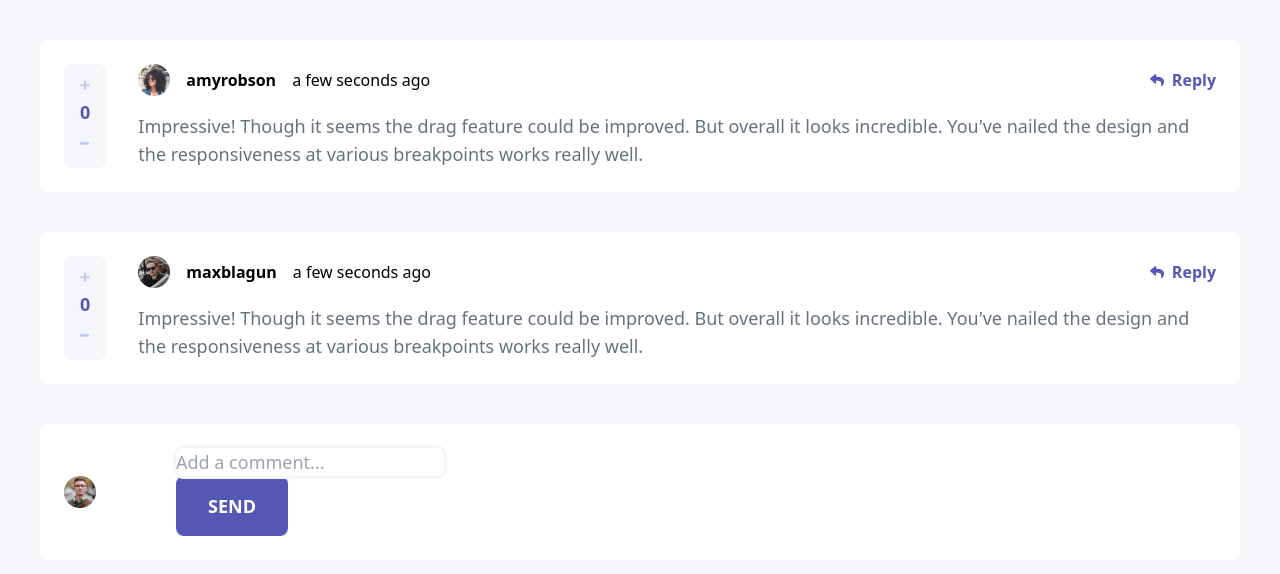
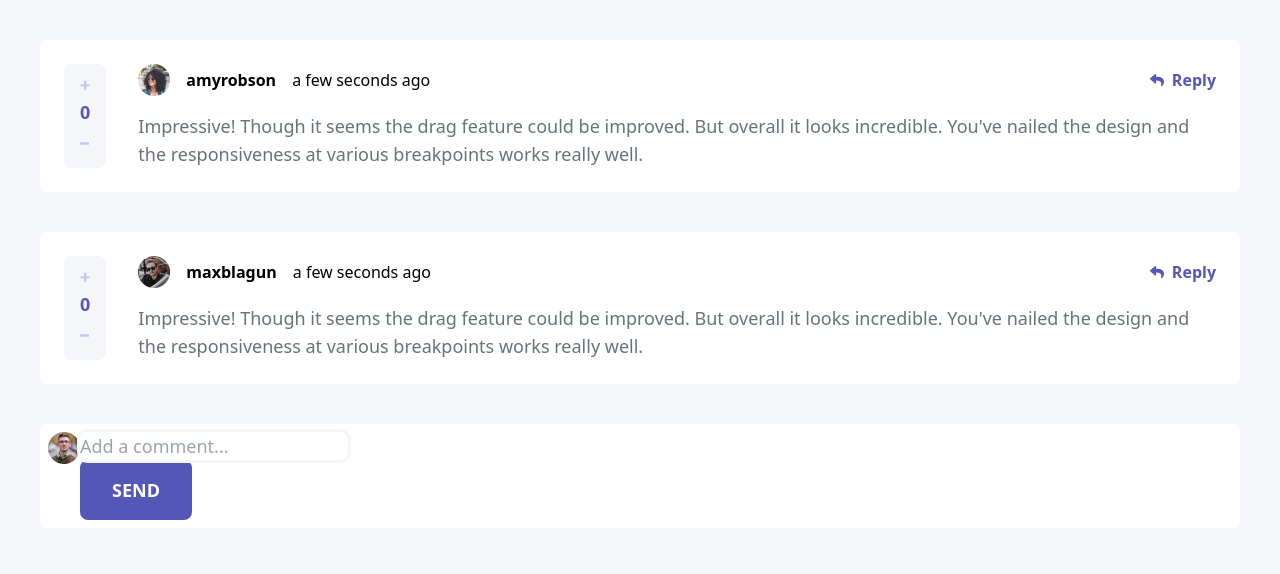
Before and after one commit to lavollmer/interactive-comments-app, a React (Vite) app: page / in a window 1280 px wide. Shown: the top 574 px of the page. Built offline with nearby package versions, Linux system fonts and the light colour scheme.

Commit message:
updating the styling of the blue button

```diff
--- a/src/components/UserComment.jsx
+++ b/src/components/UserComment.jsx
@@ -1,8 +1,8 @@
 import React from "react";
 import Avatar from "../assets/image-juliusomo.png";
-import SendButton from "./SendButton";
 
-const UserComment = ({onAddComment}) => {
+
+const UserComment = ({ onAddComment }) => {
   function handleSubmit(event) {
     event.preventDefault();
     const data = new FormData(event.target);
@@ -11,15 +11,10 @@ const UserComment = ({onAddComment}) => {
     event.target.reset(); // Clear the input field after submission
   }
 
+  return (
+    <div className="flex flex-row font-rubik bg-white rounded-lg p-2 mt-10 w-full">
+      <img src={Avatar} alt="User Avatar" className="h-8 w-8" />
 
-  return (
-    <div className="flex flex-row items-center font-rubik bg-white rounded-lg p-2 mt-10">
-    <div className="flex flex-row justify-evenly space-x-20 p-4">
-      <div className="flex flex-row items-center justify-between">
-        <div className="flex flex-row items-center justify-center text-md space-x-4">
-          <img src={Avatar} alt="User Avatar" className="h-8 w-8" />
-        </div>
-      </div>
       <form onSubmit={handleSubmit}>
         <div className="outline outline-very-light-gray rounded-lg focus:outline-2 focus:border-moderate-blue">
           <input
@@ -28,12 +23,11 @@ const UserComment = ({onAddComment}) => {
             placeholder="Add a comment..."
           />
         </div>
-        <div>
-          <SendButton type="submit" />
-        </div>
+        <button type="submit" className='flex flex-row items-center justify-center text-lg bg-moderate-blue rounded-lg px-8 py-4 text-white font-bold font-rubik'>
+           SEND
+        </button>
       </form>
     </div>
-  </div>
   );
 };
 
```
